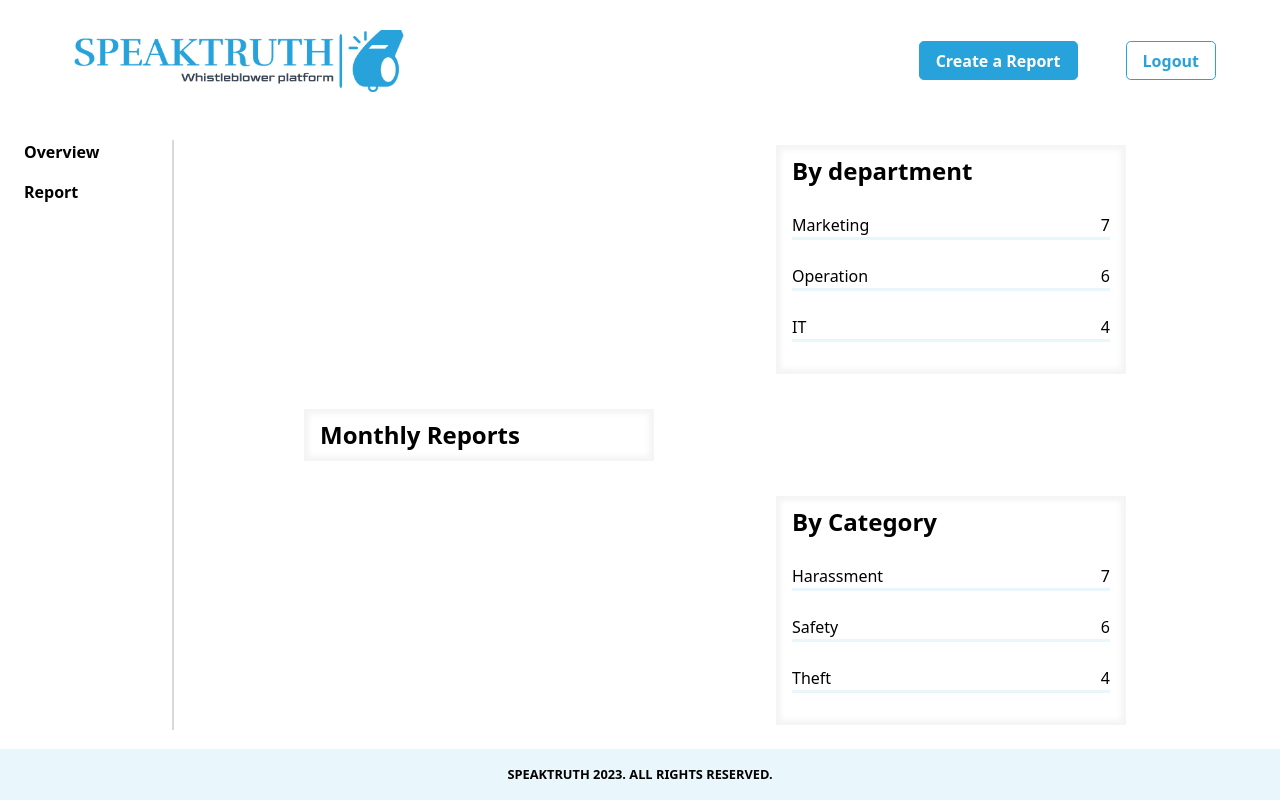
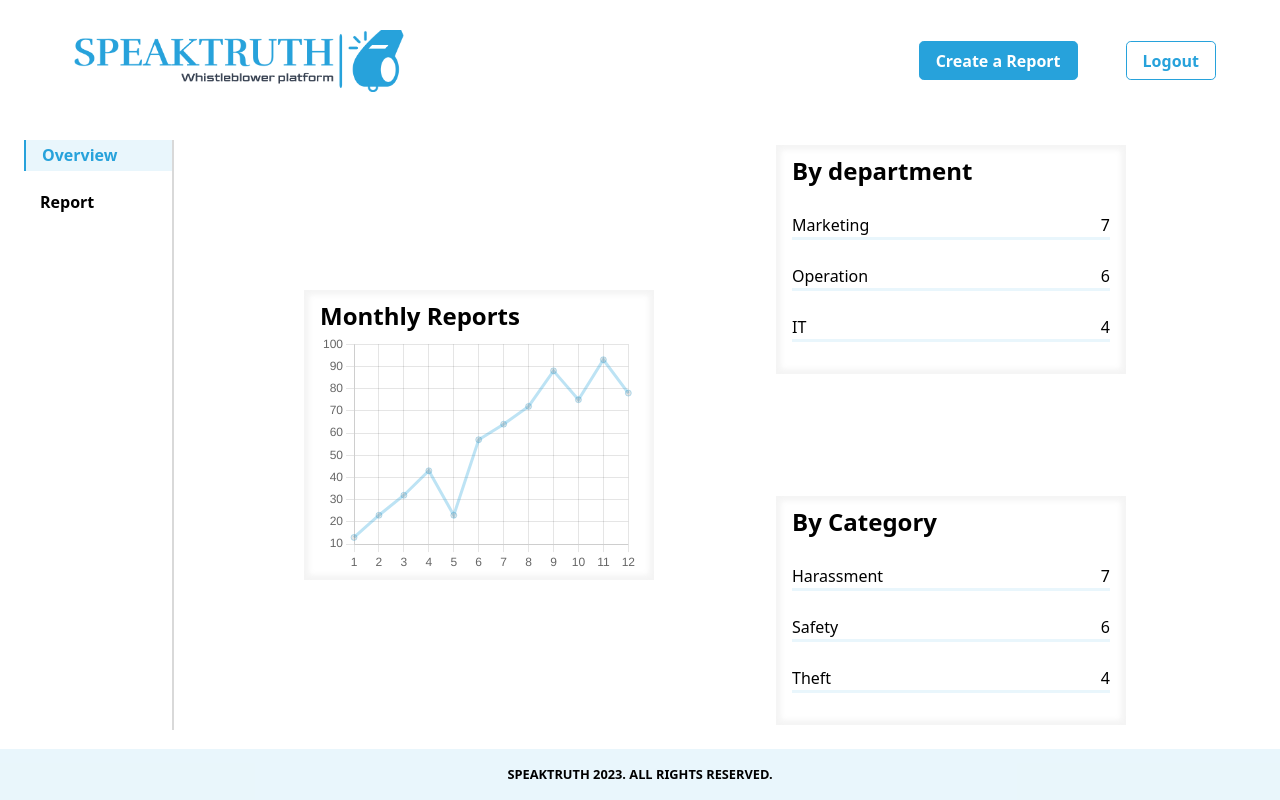
Before and after one commit to SPEAK-TRUTH/frontend, a React (Vite) app: page / in a window 1280 px wide. Built offline with nearby package versions, Linux system fonts and the light colour scheme.

Commit message:
add: graph

```diff
--- a/src/components/adminOverviewDashboard/AdminOverviewDashboard.jsx
+++ b/src/components/adminOverviewDashboard/AdminOverviewDashboard.jsx
@@ -1,8 +1,48 @@
 import React from "react";
 import LOGO from "../../assets/topHeaderImages/speaktruthLogo.png";
 import "./adminOverviewDashboard.css";
+import { Line } from "react-chartjs-2";
+import {
+  Chart as ChartJS,
+  CategoryScale,
+  LinearScale,
+  PointElement,
+  LineElement,
+  Title,
+  Tooltip,
+  Legend,
+} from "chart.js";
 
 const AdminOverviewDashboard = () => {
+  ChartJS.register(
+    CategoryScale,
+    LinearScale,
+    PointElement,
+    LineElement,
+    Title,
+    Tooltip,
+    Legend
+  );
+
+  const data = {
+    labels: ["1", "2", "3", "4", "5", "6", "7", "8", "9", "10", "11", "12"],
+    datasets: [
+      {
+        label: "",
+        data: [13, 23, 32, 43, 23, 57, 64, 72, 88, 75, 93, 78],
+        borderColor: "rgba(39, 162, 219, 0.3)",
+      },
+    ],
+  };
+
+  const options = {
+    plugins: {
+      legend: {
+        display: false,
+      },
+    },
+  };
+
   return (
     <>
       <div className="container">
@@ -23,7 +63,7 @@ const AdminOverviewDashboard = () => {
         {/* Side-bar */}
         <div className="main-container">
           <div className="side-bar">
-            <div className="bar-item">Overview</div>
+            <div className="bar-item overview">Overview</div>
             <div className="bar-item">Report</div>
           </div>
 
@@ -35,6 +75,14 @@ const AdminOverviewDashboard = () => {
                   <div className="inner-wrapper">
                     <h3 className="bold">Monthly Reports</h3>
                     {/* graph */}
+                    <Line
+                      height={300}
+                      width={400}
+                      data={data}
+                      options={options}
+                      //   data={graphData}
+                      //   id="chart-key"
+                    />
                   </div>
                 </div>
               </div>
--- a/src/components/adminOverviewDashboard/adminOverviewDashboard.css
+++ b/src/components/adminOverviewDashboard/adminOverviewDashboard.css
@@ -72,6 +72,13 @@ body {
 
 .bar-item {
   margin-bottom: 1rem;
+  padding: 0.2rem 0 0.2rem 1rem;
+}
+
+.overview {
+  color: rgba(39, 162, 219);
+  background: rgba(39, 162, 219, 0.1);
+  border-left: 2px solid rgba(39, 162, 219);
 }
 
 /* main-container */
```
